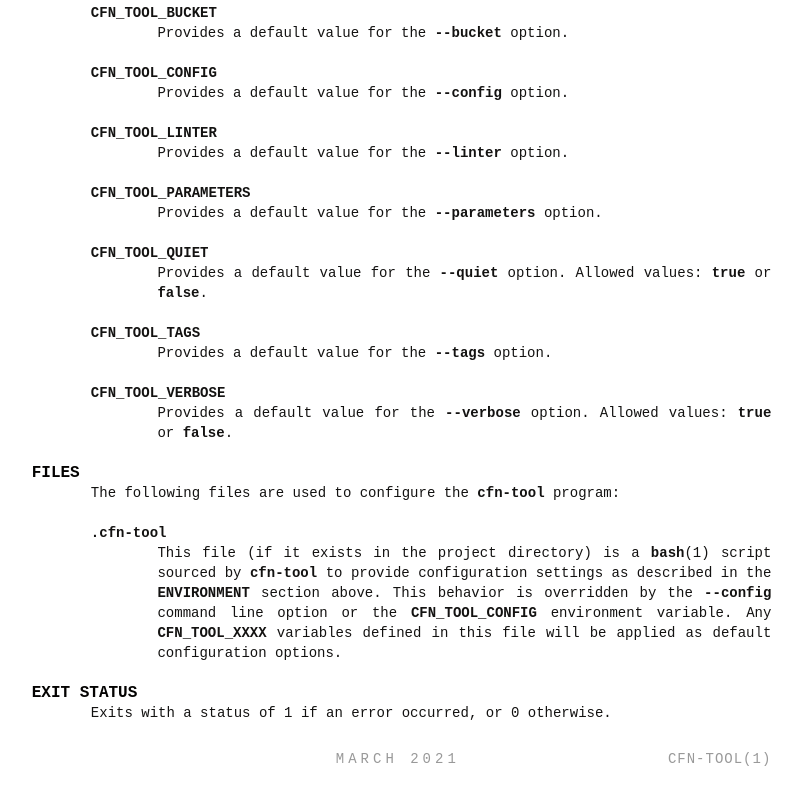
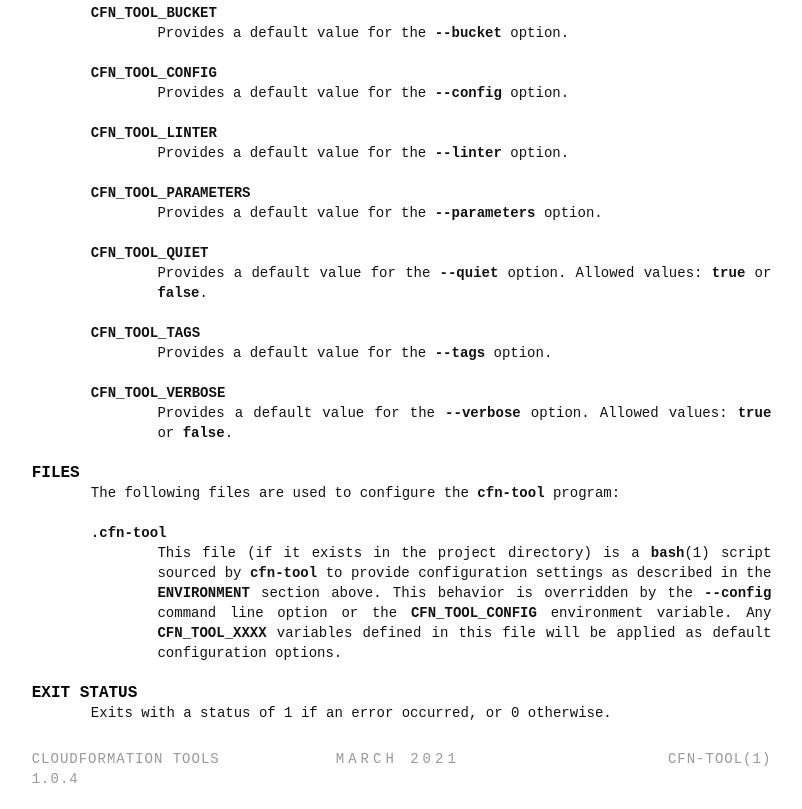
Before and after one commit to daggerml/cfn-tool, a website: page man/cfn-tool.1.html in a window 1280 px wide. Shown: the part 2063-2872 px from the top of the page, without its empty margins (220-1022 px from the left). Drawn offline with Linux system fonts and the light colour scheme.

Commit message:
1.0.4 -- More push automation and checks

```diff
--- a/man/cfn-tool.1.html
+++ b/man/cfn-tool.1.html
@@ -188,7 +188,7 @@ applied as default configuration options.</dd>
 
 
   <ol class='man-decor man-foot man foot'>
-    <li class='tl'></li>
+    <li class='tl'>CloudFormation Tools 1.0.4</li>
     <li class='tc'>March 2021</li>
     <li class='tr'>cfn-tool(1)</li>
   </ol>
--- a/package.json
+++ b/package.json
@@ -1,6 +1,6 @@
 {
   "name": "cfn-tool",
-  "version": "1.0.3",
+  "version": "1.0.4",
   "description": "AWS CloudFormation template processing and stack deployment tool.",
   "main": "index.js",
   "directories": {
@@ -19,9 +19,7 @@
     "mocha": "8.1.3"
   },
   "scripts": {
-    "test": "mocha 'test/**/*.tests.coffee'",
-    "manroff": "docker run --rm -v $PWD:/app -w /app msoap/ruby-ronn ronn --manual 'CloudFormation Tools' --pipe -r cfn-tool.1.md > man/cfn-tool.1",
-    "manhtml": "docker run --rm -v $PWD:/app -w /app msoap/ruby-ronn ronn --manual 'CloudFormation Tools' --pipe -5 --style=/app/cfn-tool.1.css cfn-tool.1.md > man/cfn-tool.1.html"
+    "test": "mocha 'test/**/*.tests.coffee'"
   },
   "mocha": {
     "bail": true,
```
Also changed, not shown: 5 other files.
